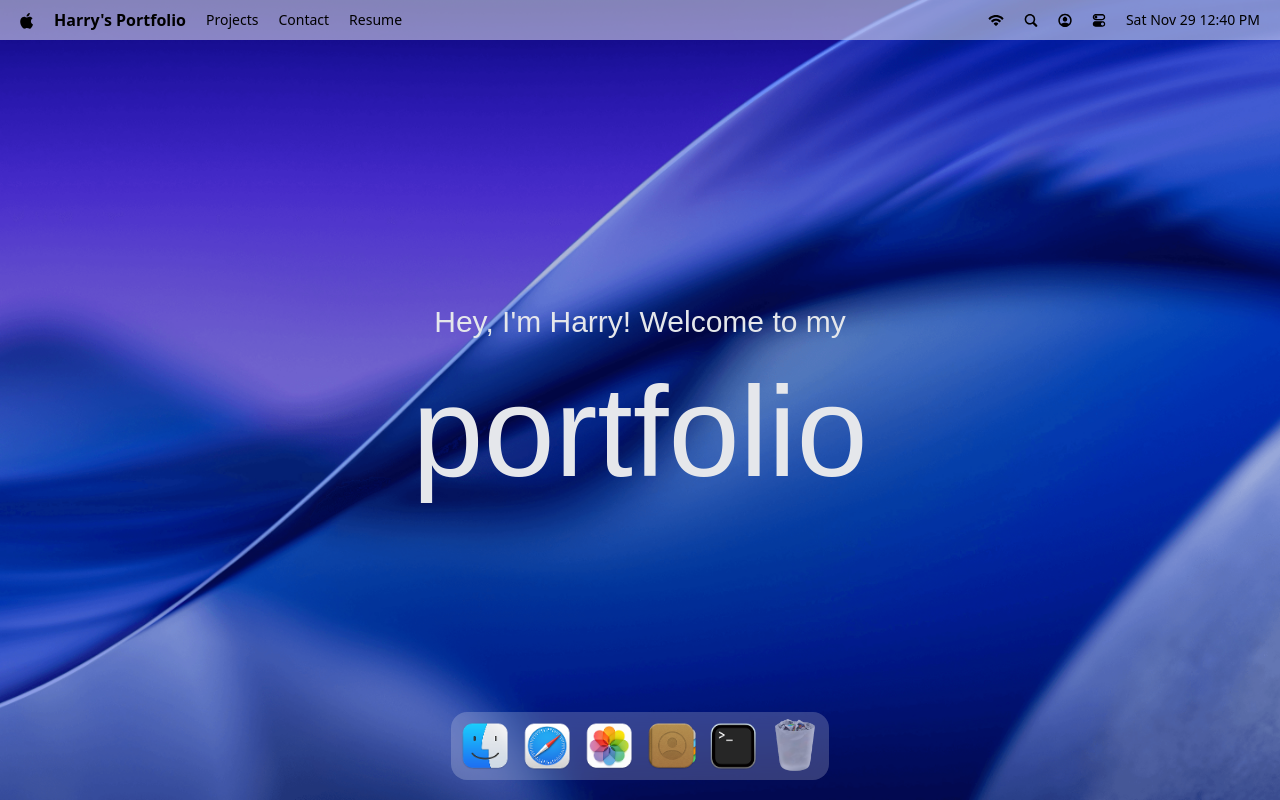
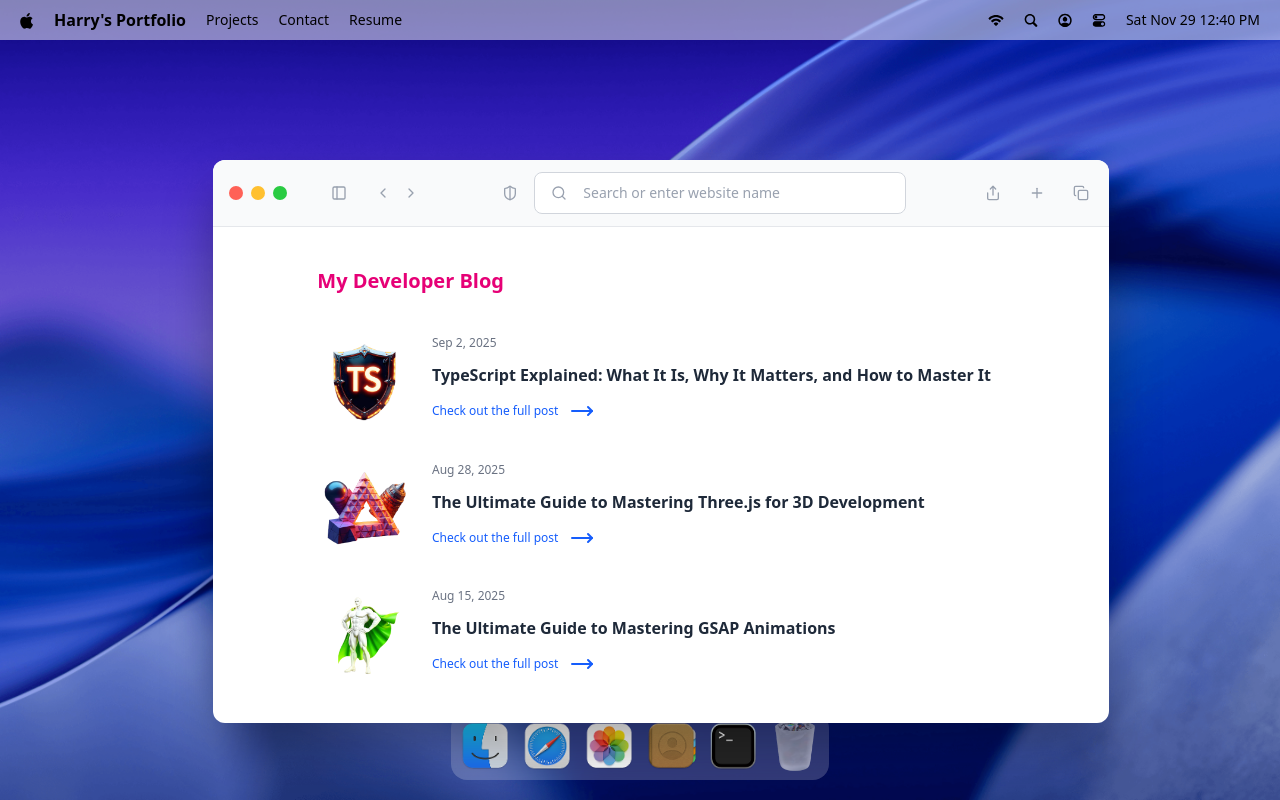
Before and after one commit to zitaharry/macos-portfolio, a React (Vite) app: page / in a window 1280 px wide. Both pictures are taken after a click on the button 547 px from the left and 746 px from the top of the page. Built offline with nearby package versions, Linux system fonts and the light colour scheme; a web font is replaced by a local one.

Commit message:
Implement Safari/Blog section

```diff
--- a/src/App.jsx
+++ b/src/App.jsx
@@ -1,5 +1,5 @@
 import { Dock, Navbar, Welcome } from "@components";
-import { Terminal } from "@windows";
+import { Terminal, Safari } from "@windows";
 import gsap from "gsap";
 import { Draggable } from "gsap/Draggable";
 
@@ -12,6 +12,7 @@
       <Welcome />
       <Dock />
       <Terminal />
+      <Safari />
     </main>
   );
 };
--- /dev/null
+++ b/src/windows/Safari.jsx
@@ -0,0 +1,78 @@
+import React from "react";
+import { WindowControls } from "@components";
+import WindowWrapper from "@hoc/WindowWrapper.jsx";
+import {
+  ChevronLeft,
+  ChevronRight,
+  Copy,
+  MoveRight,
+  PanelLeft,
+  Plus,
+  Search,
+  Share,
+  ShieldHalf,
+} from "lucide-react";
+import { blogPosts } from "@constants/index.js";
+
+const Safari = () => {
+  return (
+    <>
+      <div id="window-header">
+        <WindowControls target="safari" />
+
+        <PanelLeft className="ml-10 icon" />
+
+        <div className="flex items-center gap-1 ml-5">
+          <ChevronLeft className="icon" />
+          <ChevronRight className="icon" />
+        </div>
+
+        <div className="flex-1 flex-center gap-3">
+          <ShieldHalf className="icon" />
+
+          <div className="search">
+            <Search className="icon" />
+
+            <input
+              type="text"
+              placeholder="Search or enter website name"
+              className="flex-1"
+            />
+          </div>
+        </div>
+
+        <div className="flex items-center gap-5">
+          <Share className="icon" />
+          <Plus className="icon" />
+          <Copy className="icon" />
+        </div>
+      </div>
+
+      <div className="blog">
+        <h2>My Developer Blog</h2>
+
+        <div className="space-y-8">
+          {blogPosts.map(({ id, image, title, date, link }) => (
+            <div key={id} className="blog-post">
+              <div className="col-span-2">
+                <img src={image} alt={title} />
+              </div>
+
+              <div className="content">
+                <p>{date}</p>
+                <h3>{title}</h3>
+                <a href={link} target="_blank" rel="noopener noreferrer">
+                  Check out the full post <MoveRight className="icon-hover" />
+                </a>
+              </div>
+            </div>
+          ))}
+        </div>
+      </div>
+    </>
+  );
+};
+
+const SafariWindow = WindowWrapper(Safari, "safari");
+
+export default SafariWindow;
--- a/src/windows/index.js
+++ b/src/windows/index.js
@@ -1,3 +1,4 @@
 import Terminal from "./Terminal.jsx";
+import Safari from "./Safari.jsx";
 
-export { Terminal };
+export { Terminal, Safari };
```
